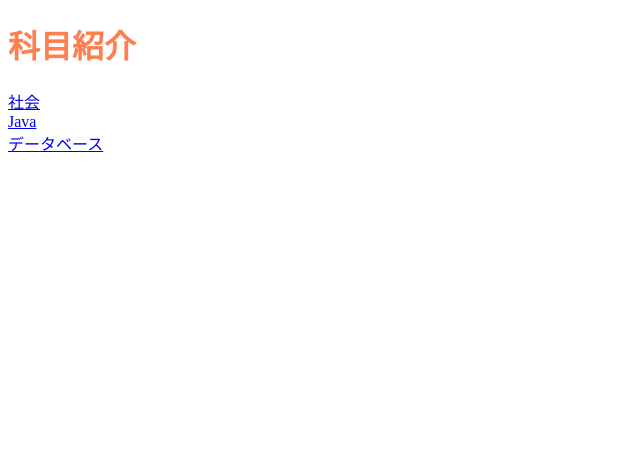
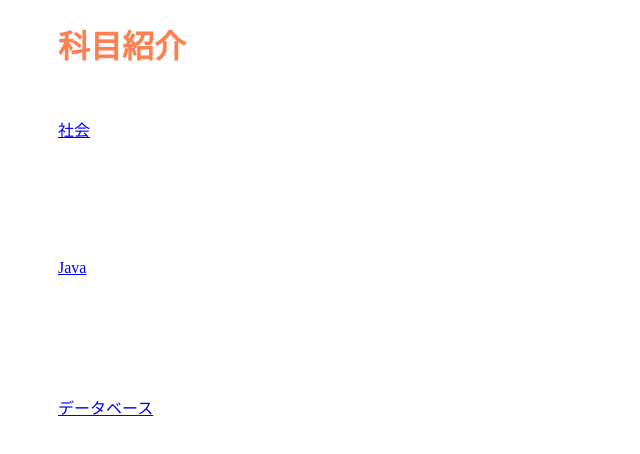
Before and after one commit to Shirakawa0/ensyukadai01, a plain HTML site: page index.html in a window 1280 px wide. Shown: the whole page, without its empty margins (0-640 px from the left). Drawn offline with Linux system fonts and the light colour scheme.

Commit message:
css追加

```diff
--- a/css/test.css
+++ b/css/test.css
@@ -1,5 +1,12 @@
 @charset "utf-8";
 
-h1{
+.title{
     color: coral;
+    margin-left: 50px;
 }
+a{
+    width: 100px;
+    margin: 50px;
+    display:flex;
+    flex-direction:inherit;
+}
```
